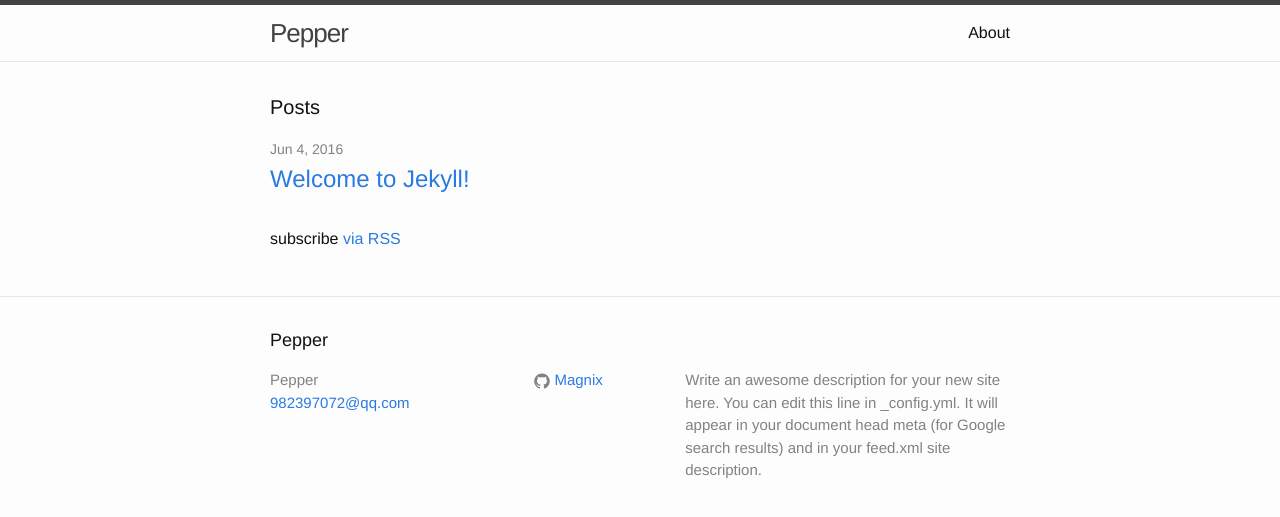
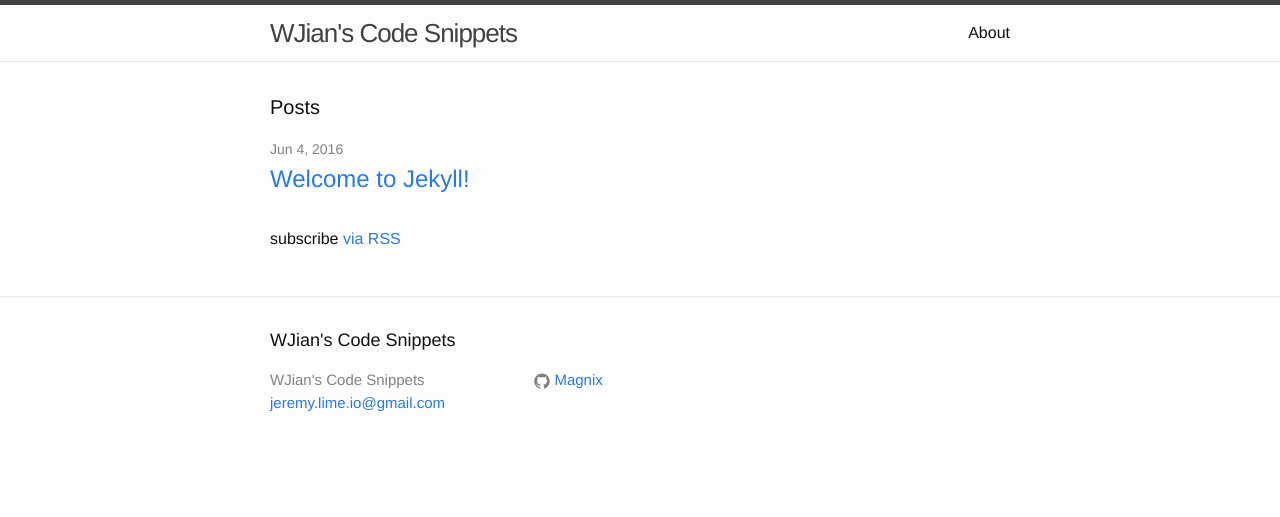
Before and after one commit to Maginx/jekyll_blog, a Jekyll site: the page built from index.html, in a window 1280 px wide. Shown: the top 517 px of the page. Built offline with Jekyll 4.4.1, drawn with Linux system fonts in a browser that asks for light colours.

Commit message:
update xml configuration

```diff
--- a/_config.yml
+++ b/_config.yml
@@ -6,12 +6,8 @@
 # 'jekyll serve'. If you change this file, please restart the server process.
 
 # Site settings
-title: Pepper
-email: 982397072@qq.com
-description: > # this means to ignore newlines until "baseurl:"
-  Write an awesome description for your new site here. You can edit this
-  line in _config.yml. It will appear in your document head meta (for
-  Google search results) and in your feed.xml site description.
+title: WJian's Code Snippets
+email: jeremy.lime.io@gmail.com
 baseurl: "http://maginx.github.io/jekyll_blog/" # the subpath of your site, e.g. /blog
 github_username:  Magnix
 
```
